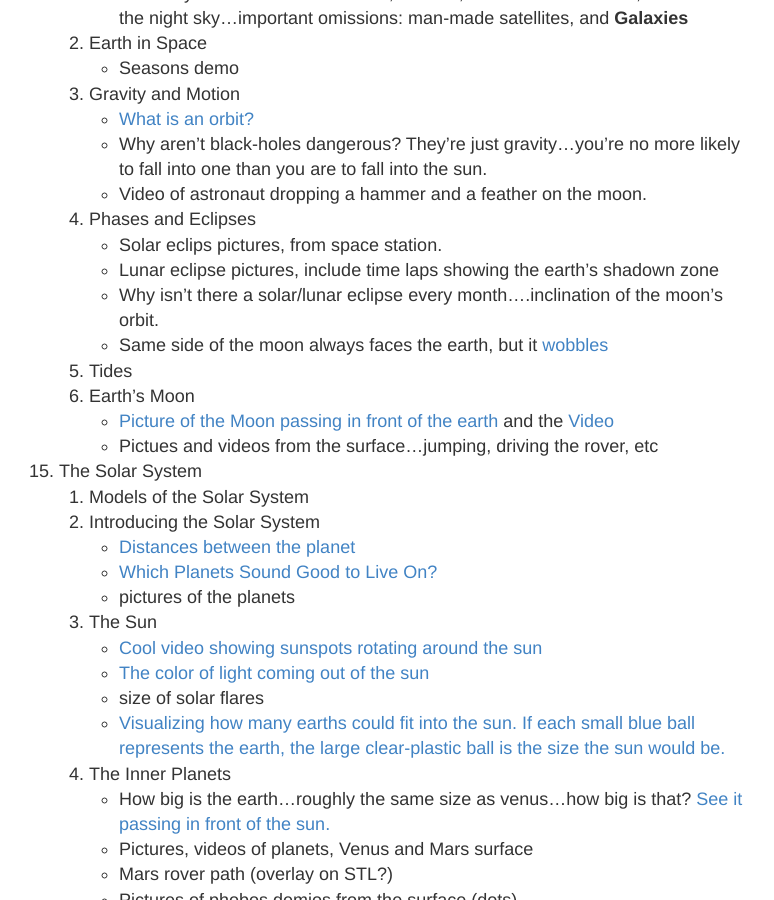
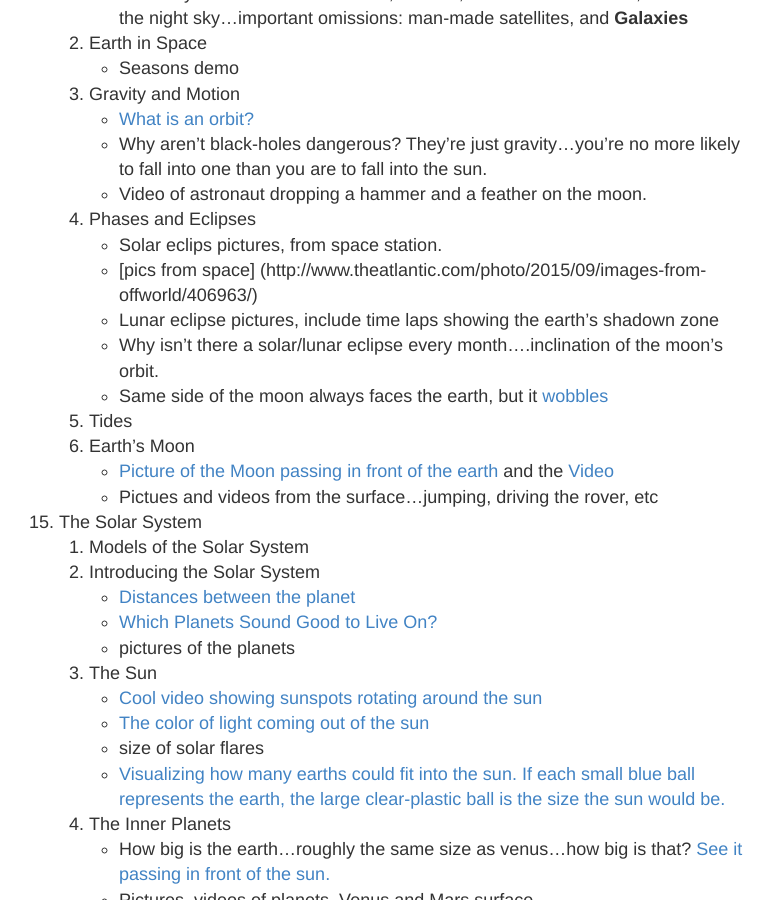
Before and after one commit to ctkstl/earth_science, a Jekyll site: the page built from resources.md, in a window 1280 px wide and 900 px high, scrolled down 6354 px. Shown: the whole window, without its empty margins (251-1025 px from the left). Built offline with Jekyll 4.4.1, drawn with Linux system fonts in a browser that asks for light colours; Markdown is read by kramdown in place of the engine named in the settings.

Commit message:
added space pics

```diff
--- a/resources.md
+++ b/resources.md
@@ -199,6 +199,7 @@ permalink: /resources/
         *   Video of astronaut dropping a hammer and a feather on the moon.
     4.  Phases and Eclipses
         *   Solar eclips pictures, from space station.
+        *   [pics from space] (http://www.theatlantic.com/photo/2015/09/images-from-offworld/406963/)
         *   Lunar eclipse pictures, include time laps showing the earth's shadown zone
         *   Why isn't there a solar/lunar eclipse every month....inclination of the moon's orbit.
         *   Same side of the moon always faces the earth, but it [wobbles](https://en.wikipedia.org/wiki/Orbit_of_the_Moon#/media/File:Lunar_libration_with_phase2.gif)
```
